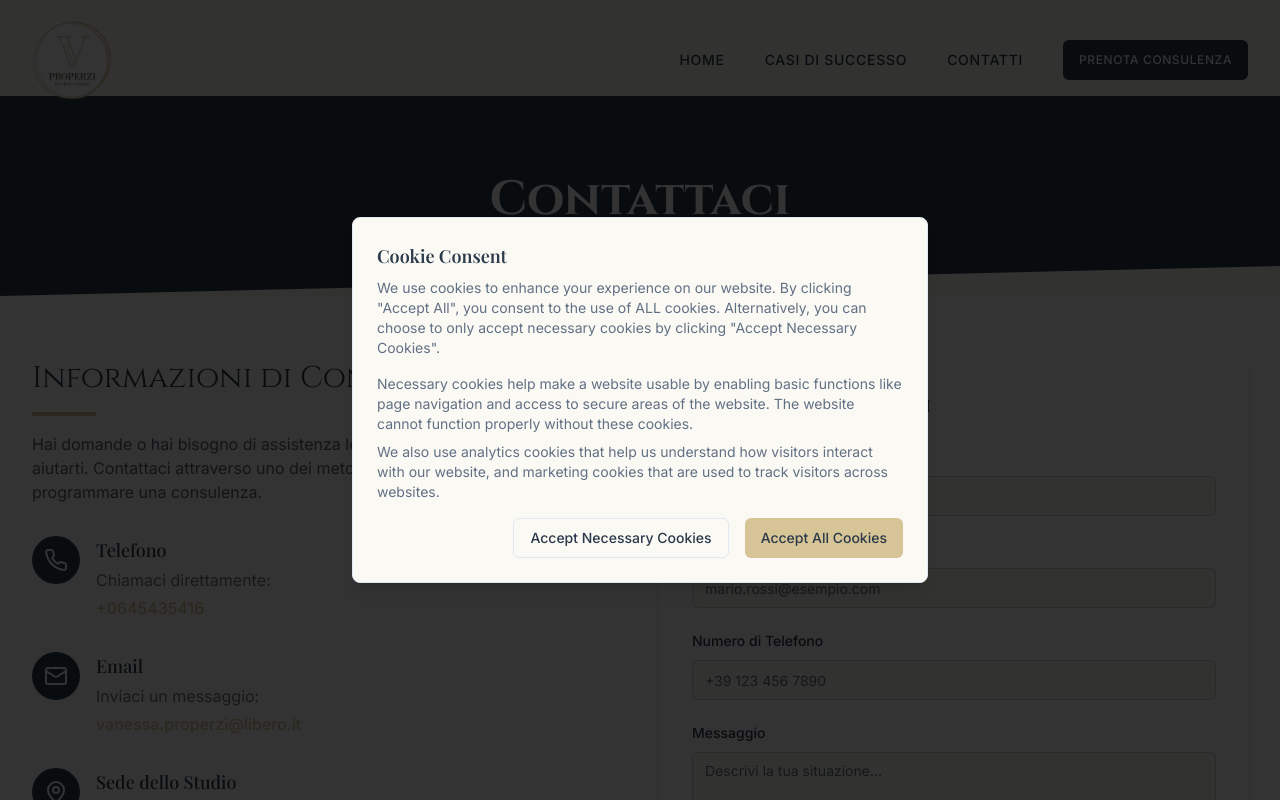
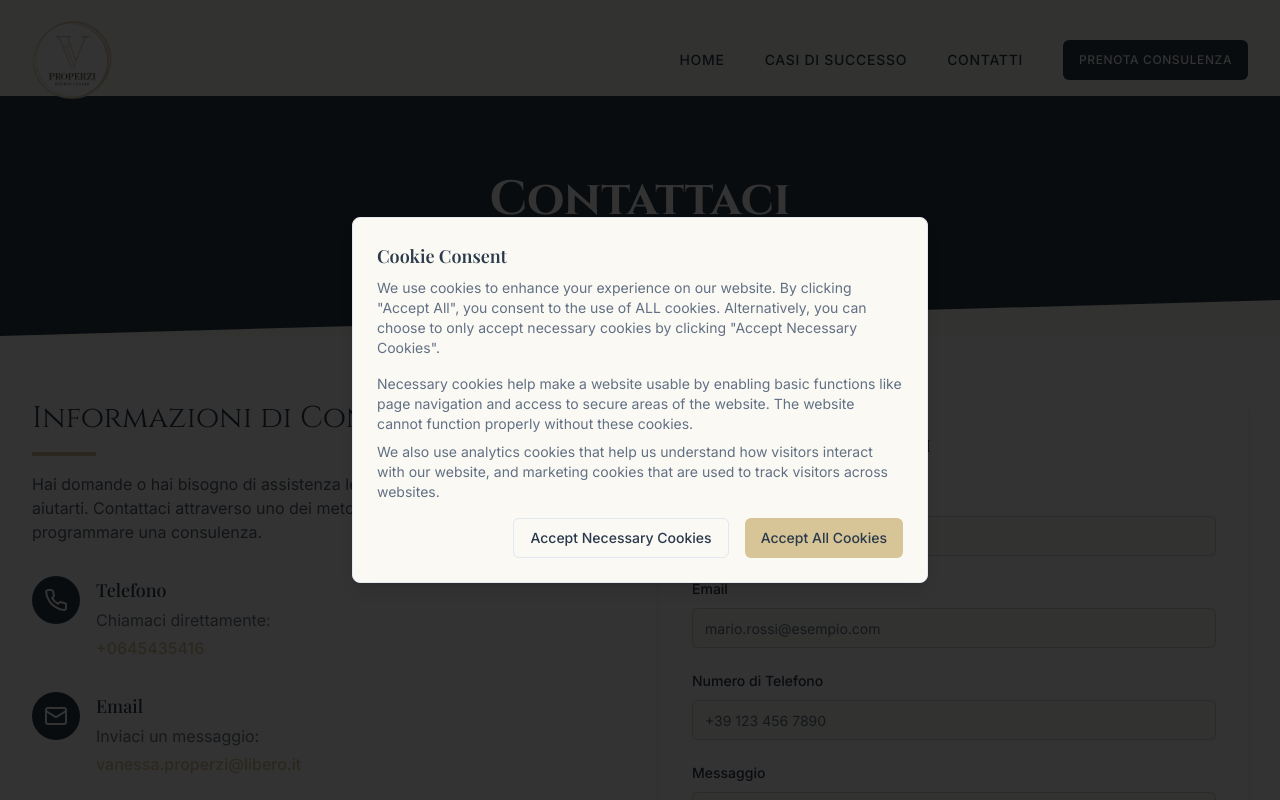
Before and after one commit to PierluigiManc01/studiolegale-properzi-website, a React (Vite) app: page /contact in a window 1280 px wide. Shown: the top 800 px of the page. Built offline with nearby package versions, Linux system fonts and the light colour scheme.

Commit message:
fix text spacing

```diff
--- a/src/pages/Contact.tsx
+++ b/src/pages/Contact.tsx
@@ -6,7 +6,7 @@ const Contact = () => {
   return (
     <div className="pt-24">
       {/* Hero Section */}
-      <section className="bg-properzi-navy text-white py-18 pt-20 banner-clip overflow-hidden">
+      <section className="bg-properzi-navy text-white py-10 pt-20 banner-clip overflow-hidden">
         <div className="container-custom">
           <div className="max-w-3xl mx-auto text-center animate-fade-in">
             <h1 className="page-title text-white">
--- a/src/pages/SuccessStories.tsx
+++ b/src/pages/SuccessStories.tsx
@@ -7,7 +7,7 @@ const SuccessStories = () => {
   return (
     <div className="pt-24">
       {/* Hero Section */}
-      <section className="bg-properzi-navy text-white py-18 pt-20 banner-clip overflow-hidden">
+      <section className="bg-properzi-navy text-white py-10 pt-20 banner-clip overflow-hidden">
         <div className="container-custom">
           <div className="max-w-3xl mx-auto text-center">
             <h1 className="page-title text-white">
```
